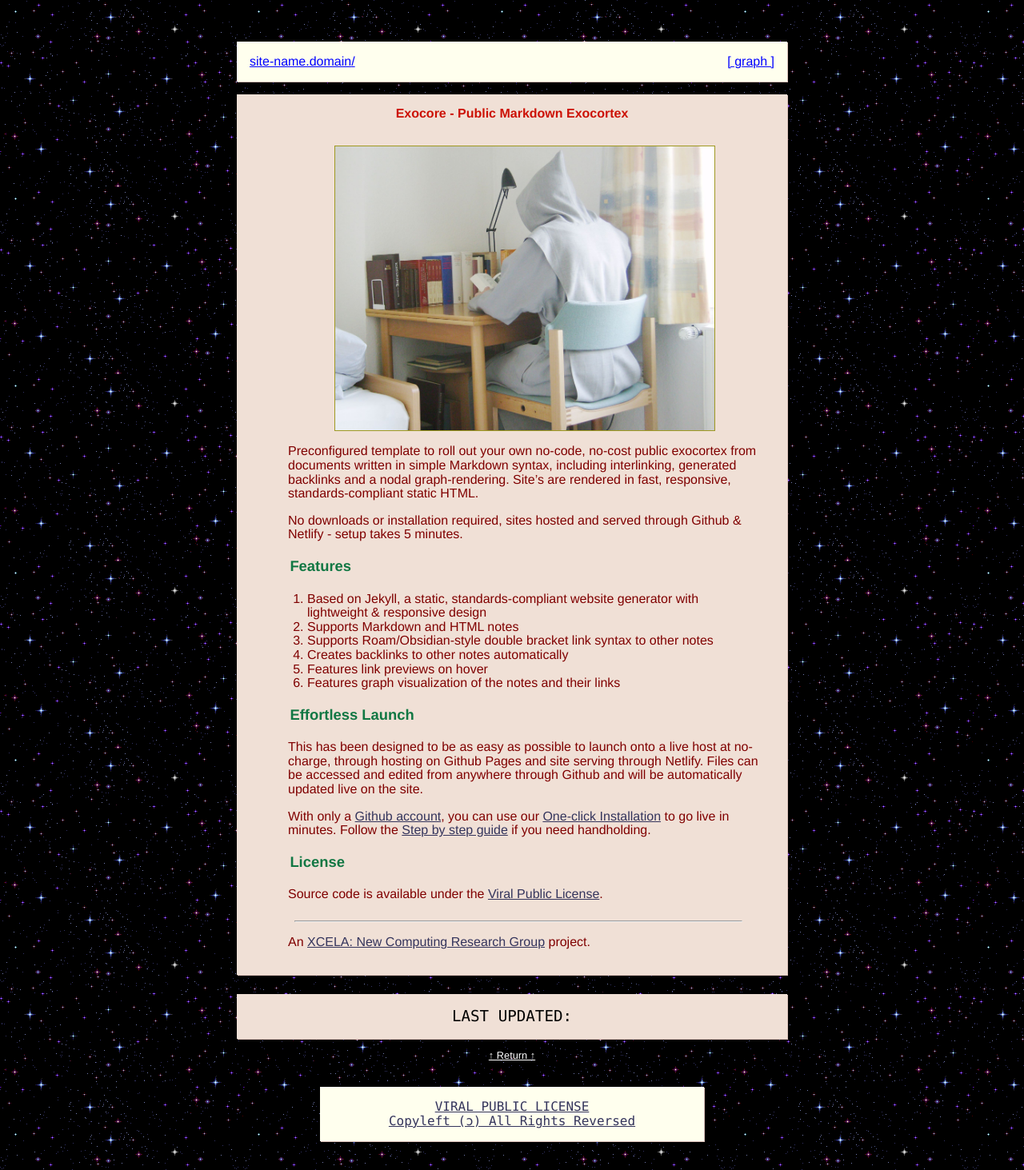
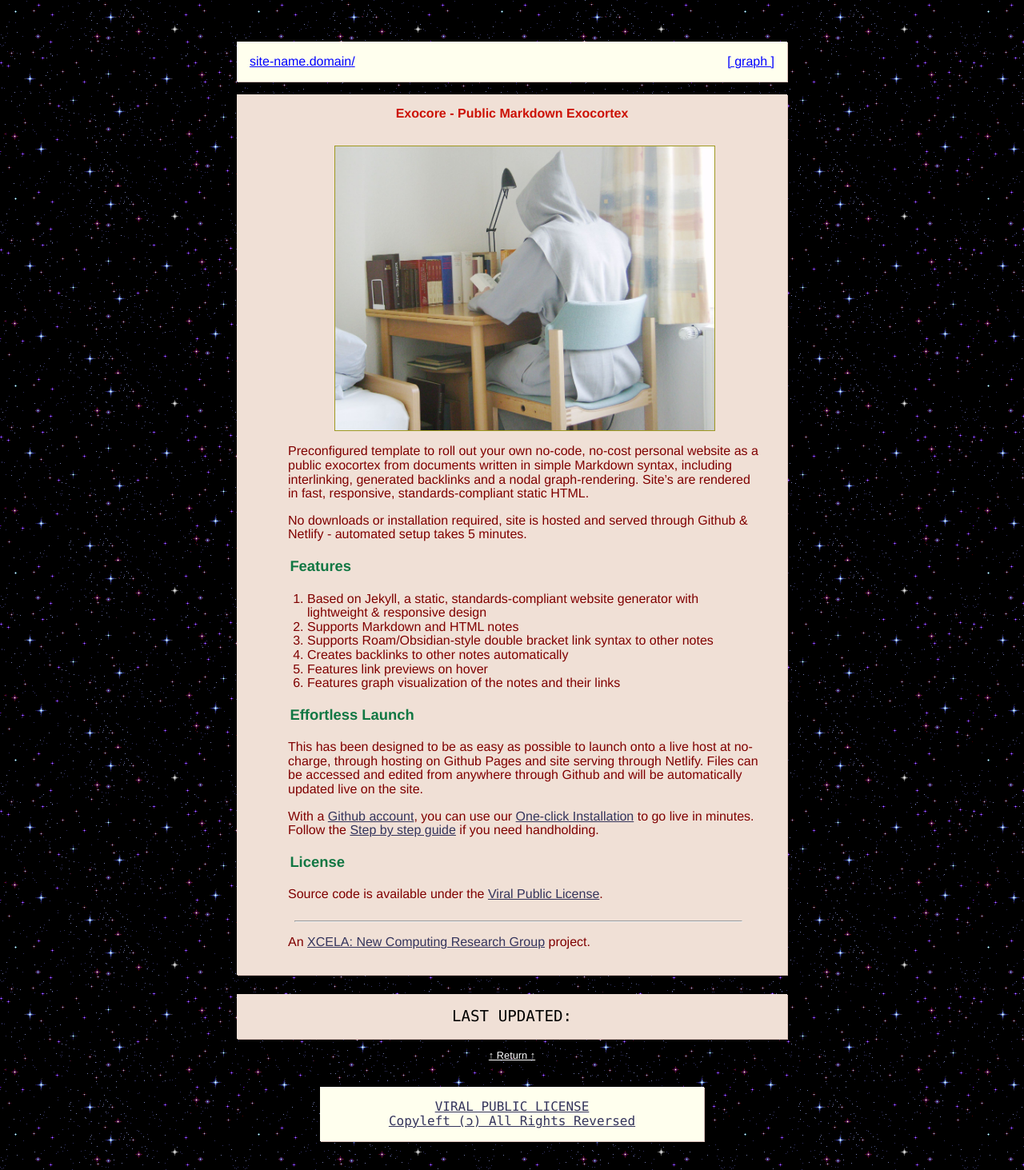
Before and after one commit to xcela/Exocore, a Jekyll site: the page built from _pages/index.md, in a window 1280 px wide. Shown: the whole page at 80% size. Built offline with Jekyll 4.4.1, drawn with Linux system fonts in a browser that asks for light colours.

Commit message:
Update index.md

```diff
--- a/_pages/index.md
+++ b/_pages/index.md
@@ -7,9 +7,9 @@ permalink: /
 
 ![study-monk](/assets/image.jpg)
 
-Preconfigured template to roll out your own no-code, no-cost public exocortex from documents written in simple Markdown syntax, including interlinking, generated backlinks and a nodal graph-rendering. Site's are rendered in fast, responsive, standards-compliant static HTML.
+Preconfigured template to roll out your own no-code, no-cost personal website as a public exocortex from documents written in simple Markdown syntax, including interlinking, generated backlinks and a nodal graph-rendering. Site's are rendered in fast, responsive, standards-compliant static HTML.
 
-No downloads or installation required, sites hosted and served through Github & Netlify - setup takes 5 minutes.
+No downloads or installation required, site is hosted and served through Github & Netlify - automated setup takes 5 minutes.
 
 ## Features
 
@@ -24,7 +24,7 @@ No downloads or installation required, sites hosted and served through Github &
 
 This has been designed to be as easy as possible to launch onto a live host at no-charge, through hosting on Github Pages and site serving through Netlify. Files can be accessed and edited from anywhere through Github and will be automatically updated live on the site.
 
-With only a [Github account](https://github.com/join), you can use our [One-click Installation](https://app.netlify.com/start/deploy?repository=https://github.com/xcela/exocore) to go live in minutes. Follow the [Step by step guide](step-by-step-tutorial) if you need handholding.
+With a [Github account](https://github.com/join), you can use our [One-click Installation](https://app.netlify.com/start/deploy?repository=https://github.com/xcela/exocore) to go live in minutes. Follow the [Step by step guide](step-by-step-tutorial) if you need handholding.
 
 ## License
 
```
